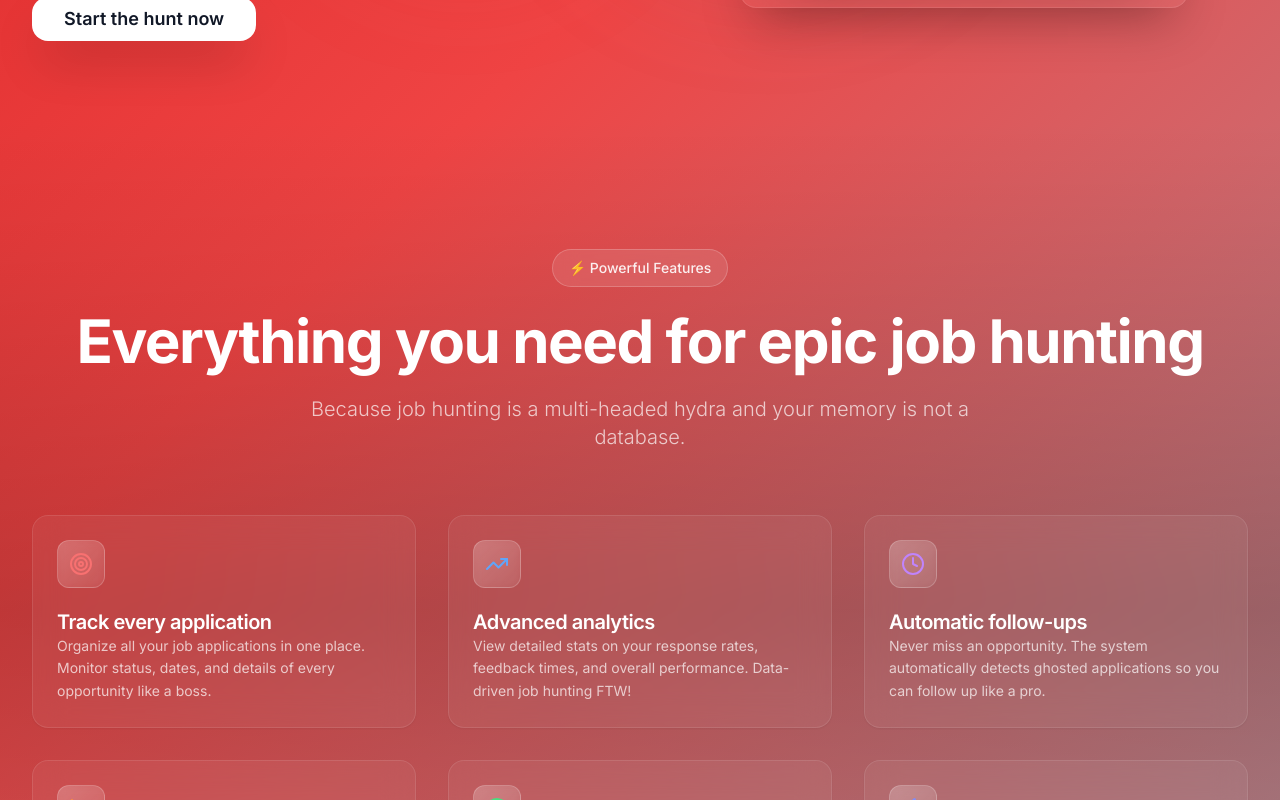
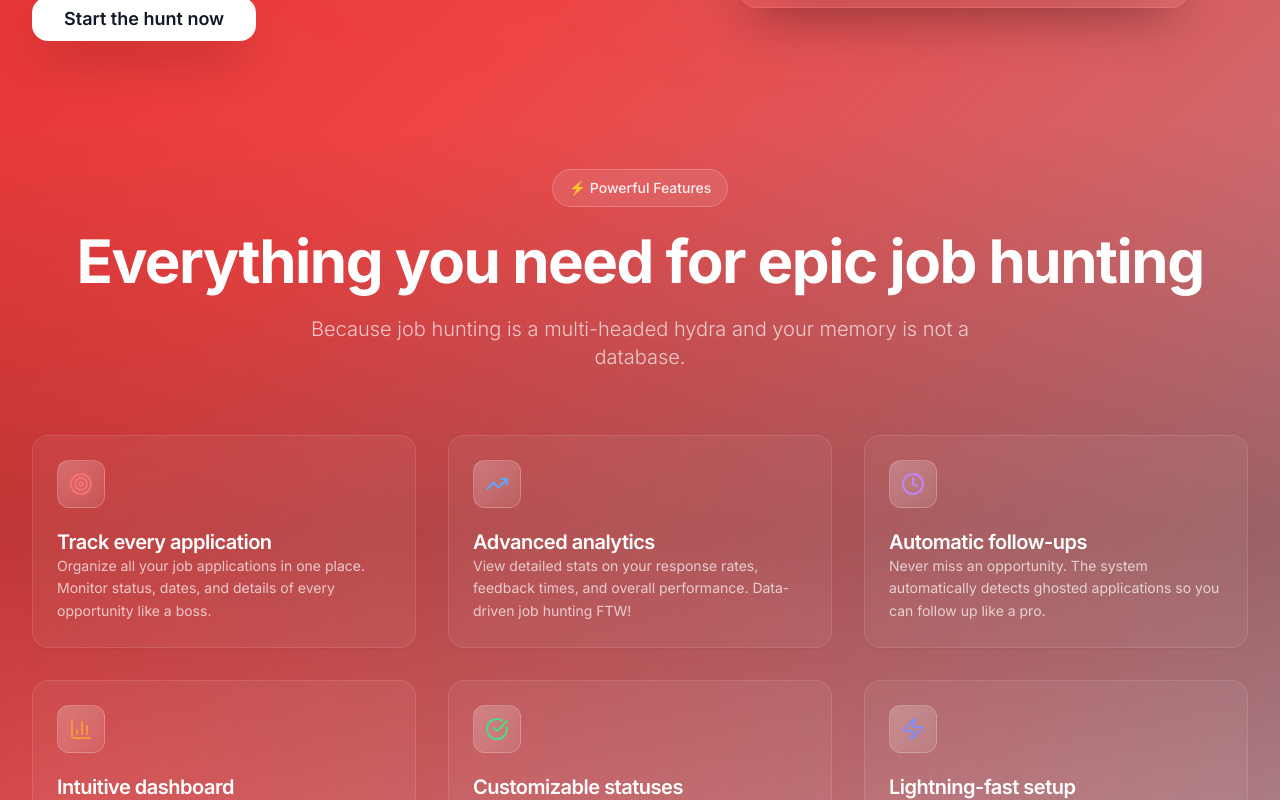
Before and after one commit to SalvatoreCampagnese/TrackZilla, a React (Vite) app: page / in a window 1280 px wide. Shown: the part 580-1380 px from the top of the page. Built offline with nearby package versions, Linux system fonts and the light colour scheme.

Commit message:
Code edited in Lovable Code Editor
Edited UI in Lovable

```diff
--- a/src/components/landing/FeaturesSection.tsx
+++ b/src/components/landing/FeaturesSection.tsx
@@ -56,7 +56,7 @@ export const FeaturesSection: React.FC = () => {
   };
 
   return (
-    <section className="relative py-24 lg:py-32 overflow-hidden">
+    <section className="relative py-12 lg:py-12 overflow-hidden">
       {/* Background gradient overlay */}
       <div className="absolute inset-0 bg-gradient-to-b from-transparent via-black/20 to-transparent"></div>
 
```
